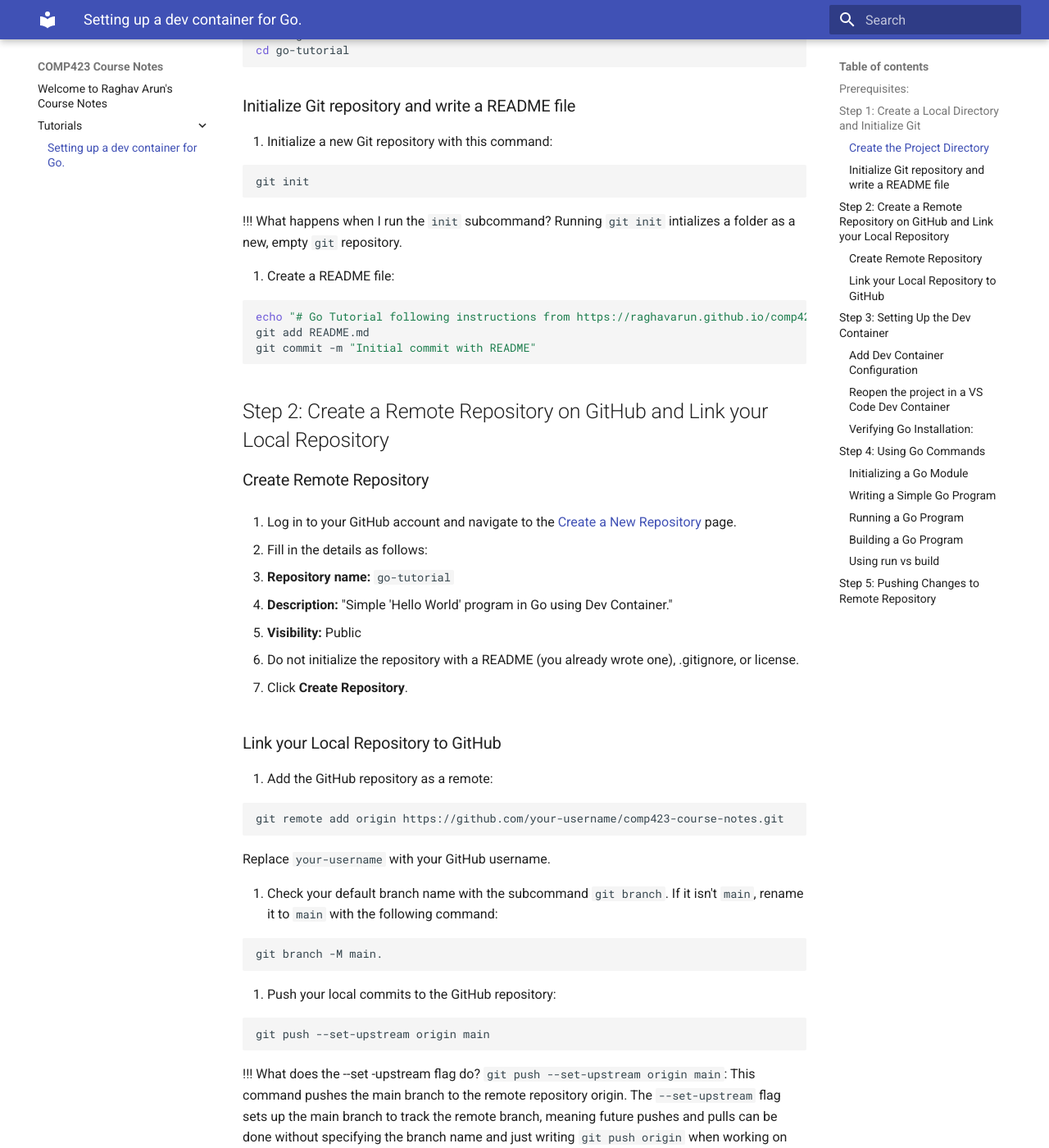
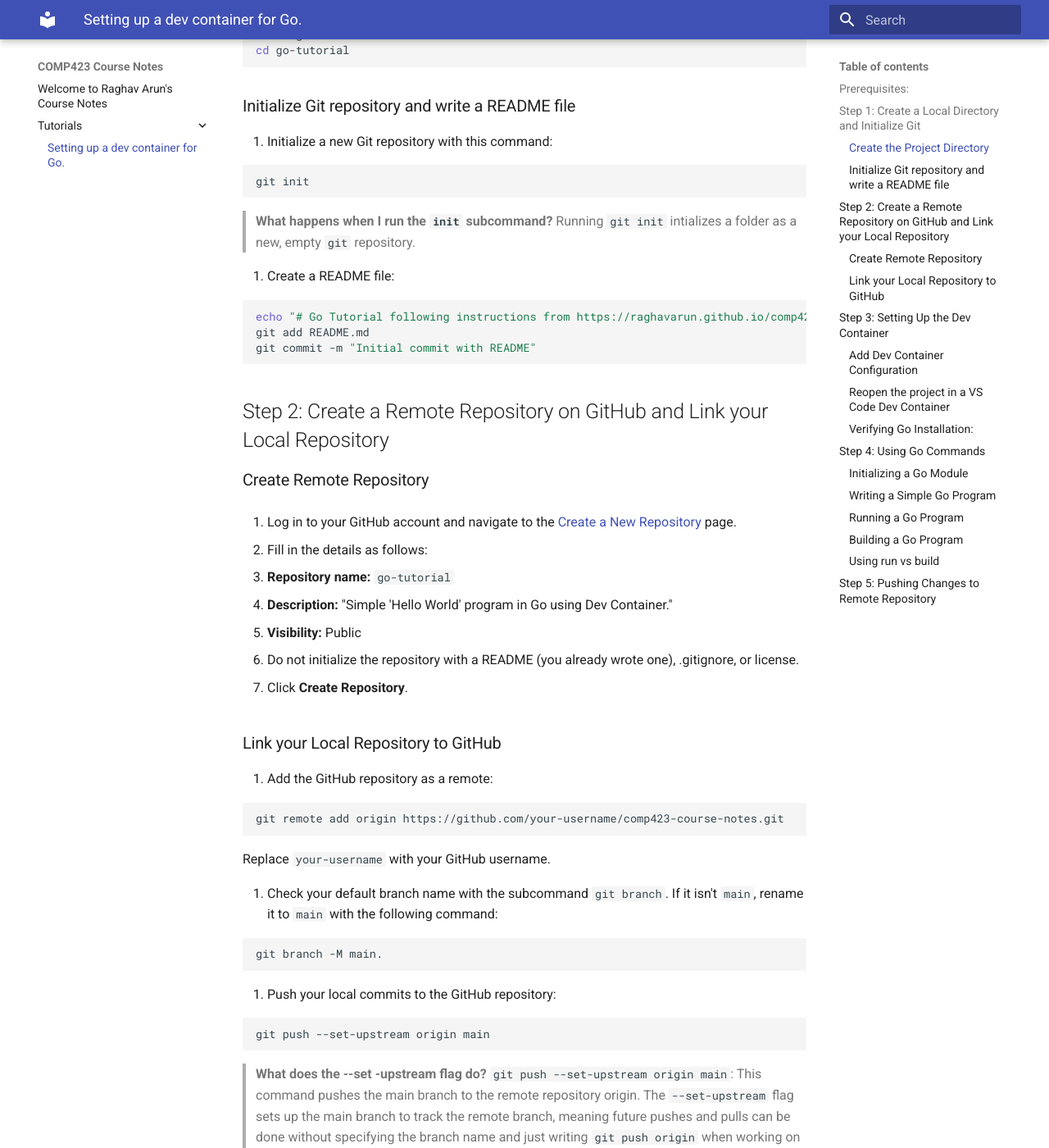
Before and after one commit to RaghavArun/comp423-course-notes, an MkDocs documentation site: the page built from docs/tutorials/go-setup.md, in a window 1280 px wide and 1400 px high, scrolled down 1009 px. Shown: the whole window at 82% size. Built offline with MkDocs 1.6.1 and Material for MkDocs 9.7.7, drawn with Linux system fonts in a browser that asks for light colours.

Commit message:
quick fix on admonitions

````diff
--- a/docs/tutorials/go-setup.md
+++ b/docs/tutorials/go-setup.md
@@ -45,8 +45,8 @@ cd go-tutorial
 git init
 ```
 
-!!! What happens when I run the `init` subcommand?
-    Running `git init` intializes a folder as a new, empty `git` repository.
+> **What happens when I run the `init` subcommand?**
+>  Running `git init` intializes a folder as a new, empty `git` repository.
 
 2. Create a README file:
 
@@ -92,12 +92,12 @@ git branch -M main.
 git push --set-upstream origin main
 ```
 
-!!! What does the --set -upstream flag do?
-    `git push --set-upstream origin main`: This command pushes the main branch to the remote repository origin.
-    The `--set-upstream` flag sets up the main branch to track the remote branch, meaning future pushes and pulls
-    can be done without specifying the branch name and just writing `git push origin` when working on your local
-    main branch. This long flag has a corresponding `-u` short flag. (From [UNC COMP 423 MKDocs Tutorial]
-    (https://comp423-25s.github.io/resources/MkDocs/tutorial/#step-3-link-your-local-repository-to-github))
+> **What does the --set -upstream flag do?**
+>   `git push --set-upstream origin main`: This command pushes the main branch to the remote repository origin.
+>    The `--set-upstream` flag sets up the main branch to track the remote branch, meaning future pushes and pulls
+>   can be done without specifying the branch name and just writing `git push origin` when working on your local
+>    main branch. This long flag has a corresponding `-u` short flag. (From [UNC COMP 423 MKDocs Tutorial]
+>    (https://comp423-25s.github.io/resources/MkDocs/tutorial/#step-3-link-your-local-repository-to-github))
 
 4. In your web browser, refreshing your GitHub repository will show that the same commit you made locally has now been pushed to the remote repository.
 
````
